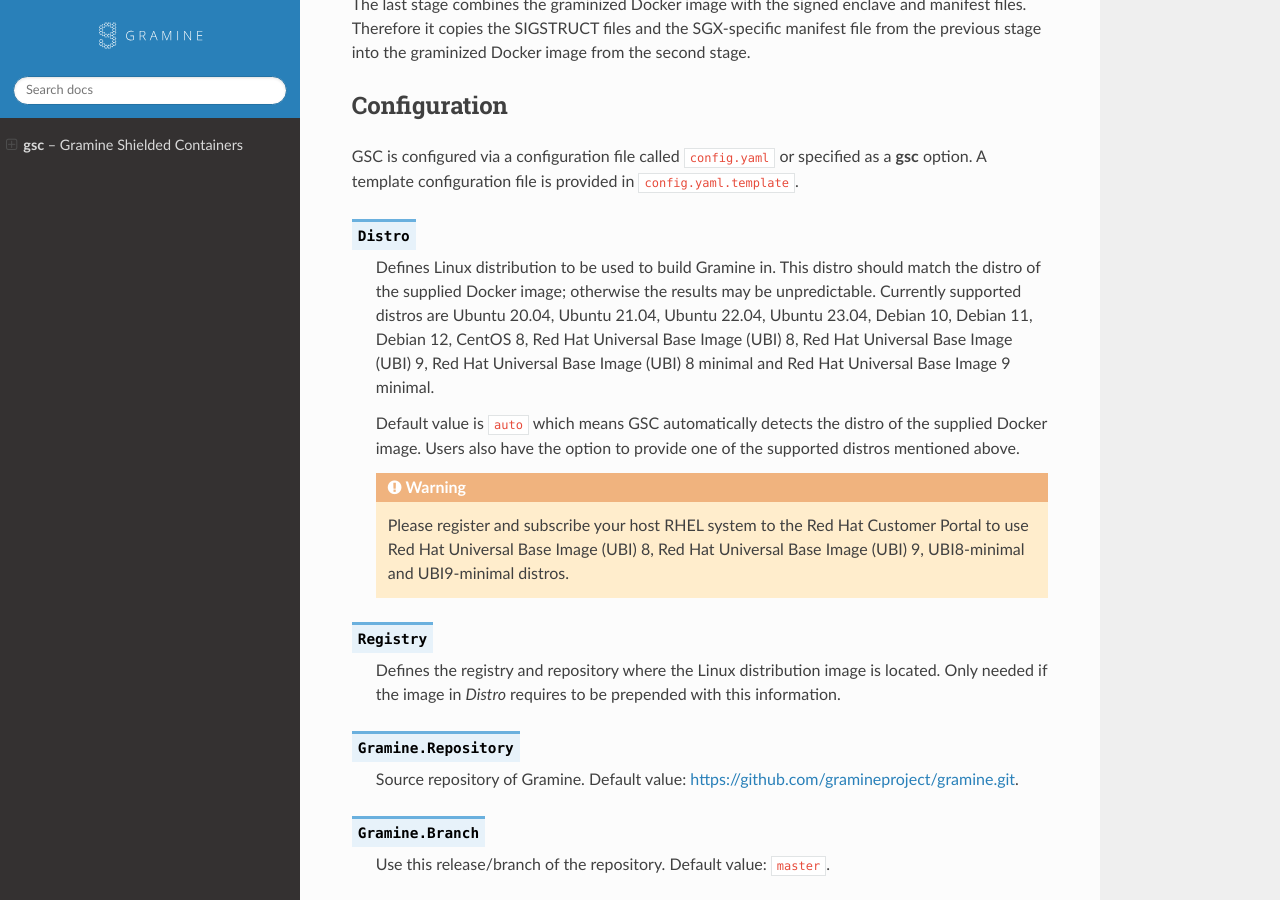
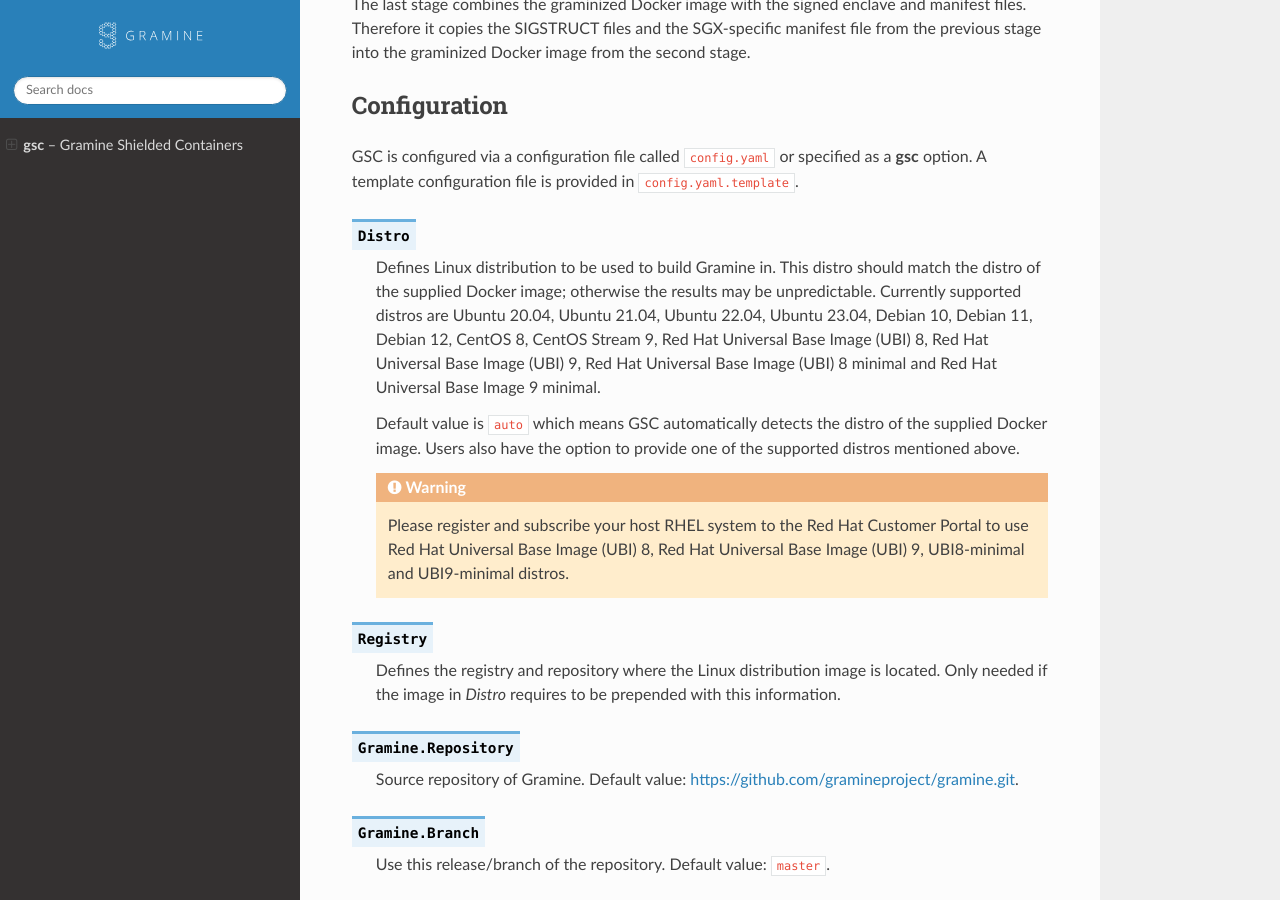
Before and after one commit to gramineproject/gsc, a Sphinx documentation site: the page built from Documentation/index.rst, in a window 1280 px wide and 900 px high, scrolled down 5787 px. Built offline with Sphinx 7.4.7 and the Read the Docs theme 2.0.0, drawn with Linux system fonts in a browser that asks for light colours.

Commit message:
Add support for CentOS Stream 9
Signed-off-by: adarshan-intel <adarsh.anand@intel.com>

```diff
--- a/Documentation/index.rst
+++ b/Documentation/index.rst
@@ -315,9 +315,9 @@ in :file:`config.yaml.template`.
    Defines Linux distribution to be used to build Gramine in. This distro should
    match the distro of the supplied Docker image; otherwise the results may be
    unpredictable. Currently supported distros are Ubuntu 20.04, Ubuntu 21.04,
-   Ubuntu 22.04, Ubuntu 23.04, Debian 10, Debian 11, Debian 12, CentOS 8,
-   Red Hat Universal Base Image (UBI) 8, Red Hat Universal Base Image (UBI) 9,
-   Red Hat Universal Base Image (UBI) 8 minimal and Red Hat Universal Base Image
+   Ubuntu 22.04, Ubuntu 23.04, Debian 10, Debian 11, Debian 12, CentOS 8, CentOS
+   Stream 9, Red Hat Universal Base Image (UBI) 8, Red Hat Universal Base Image
+   (UBI) 9, Red Hat Universal Base Image (UBI) 8 minimal and Red Hat Universal Base Image
    9 minimal.
 
    Default value is ``auto`` which means GSC automatically detects the distro
--- a/gsc.py
+++ b/gsc.py
@@ -245,10 +245,14 @@ def handle_redhat_repo_configs(distro, tmp_build_path):
         shutil.copytree(sslclientkey_dir, tmp_build_path / 'pki/entitlement')
 
 def template_path(distro):
+    if distro == 'quay.io/centos/centos':
+        return 'centos/stream'
+
     if distro.startswith('redhat/ubi'):
         if 'minimal' in distro:
             return 'redhat/ubi-minimal'
         return 'redhat/ubi'
+
     return distro
 
 def assert_not_none(value, error_message):
@@ -284,6 +288,8 @@ def get_image_distro(docker_socket, image_name):
         # and to support these OS distros, we need to truncate at the 2nd dot.
         distro = os_release['ID'] + ':' + '.'.join(version[:2])
 
+    if os_release['NAME'] == 'CentOS Stream':
+        distro = f'quay.io/centos/centos:stream{version[0]}'
     return distro
 
 def fetch_and_validate_distro_support(docker_socket, image_name, env):
```
Also changed, not shown: 6 other files.
